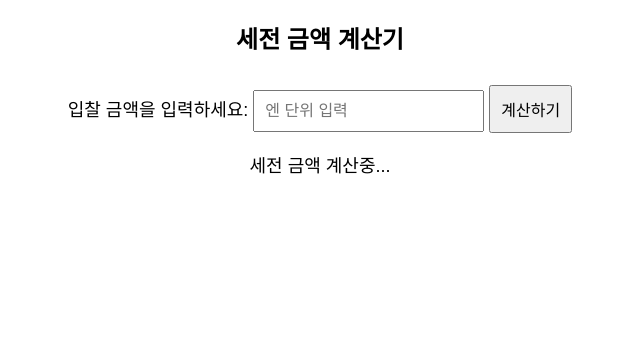
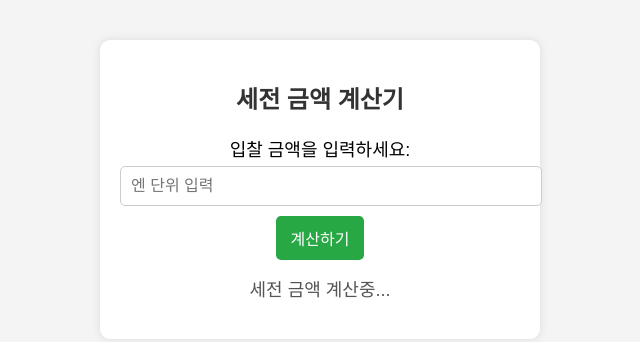
Before and after one commit to hoon3395/yotheqoo_TaxCalculator, a plain HTML site: page index.html in a window 1280 px wide. Shown: the whole page, without its empty margins (320-960 px from the left). Drawn offline with Linux system fonts and the light colour scheme.

Commit message:
Update index.html

```diff
--- a/index.html
+++ b/index.html
@@ -8,45 +8,59 @@
         body {
             font-family: Arial, sans-serif;
             text-align: center;
-            margin: 20px;
+            margin: 40px;
+            background-color: #f4f4f4;
         }
-        label, p {
+        .container {
+            background: white;
+            padding: 20px;
+            max-width: 400px;
+            margin: auto;
+            border-radius: 10px;
+            box-shadow: 0px 0px 10px rgba(0, 0, 0, 0.1);
+        }
+        h2 {
+            color: #333;
+        }
+        label {
             font-size: 18px;
+            display: block;
+            margin-bottom: 10px;
         }
-        input, button {
+        input {
             padding: 10px;
             font-size: 16px;
+            width: 100%;
+            margin-top: 5px;
+            border: 1px solid #ccc;
+            border-radius: 5px;
+        }
+        button {
+            background-color: #28a745;
+            color: white;
+            padding: 10px 15px;
+            font-size: 16px;
+            border: none;
+            border-radius: 5px;
+            cursor: pointer;
             margin-top: 10px;
+        }
+        button:hover {
+            background-color: #218838;
+        }
+        p {
+            font-size: 18px;
+            margin-top: 15px;
+            color: #555;
         }
     </style>
 </head>
 <body>
 
-    <h2>세전 금액 계산기</h2>
-
-    <label for="money">입찰 금액을 입력하세요:
-        <input type="number" id="aucMoney" placeholder="엔 단위 입력">
-        <button type="button" id="money_submit">계산하기</button>
-    </label>
-    <p id="txtbtn">세전 금액 계산중...</p>
-
-    <script>
-        // 계산 버튼 클릭 이벤트
-        document.querySelector('#money_submit').addEventListener('click', function() {
-            var oprice = document.querySelector('#aucMoney').value;
-
-            if (!oprice || oprice <= 0) {
-                alert("올바른 입찰 금액을 입력하세요!");
-                return;
-            }
-
-            var originPrice = Math.ceil(oprice / 1.1); // 세전 금액 계산
-
-            // 결과 표시
-            const subs = document.getElementById('txtbtn');
-            subs.innerText = `${oprice}엔의 세전 금액 : ${originPrice}엔 입니다.`;
-        });
-    </script>
-
-</body>
-</html>
+    <div class="container">
+        <h2>세전 금액 계산기</h2>
+        <label for="money">입찰 금액을 입력하세요:
+            <input type="number" id="aucMoney" placeholder="엔 단위 입력">
+            <button type="button" id="money_submit">계산하기</button>
+        </label>
+        <p id="txtbtn">세전 금액 계산중...</
```
